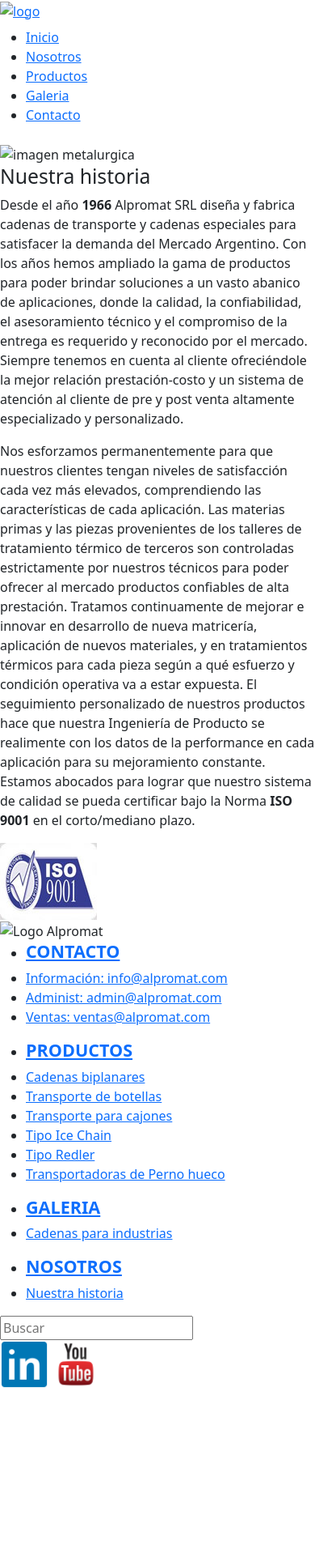
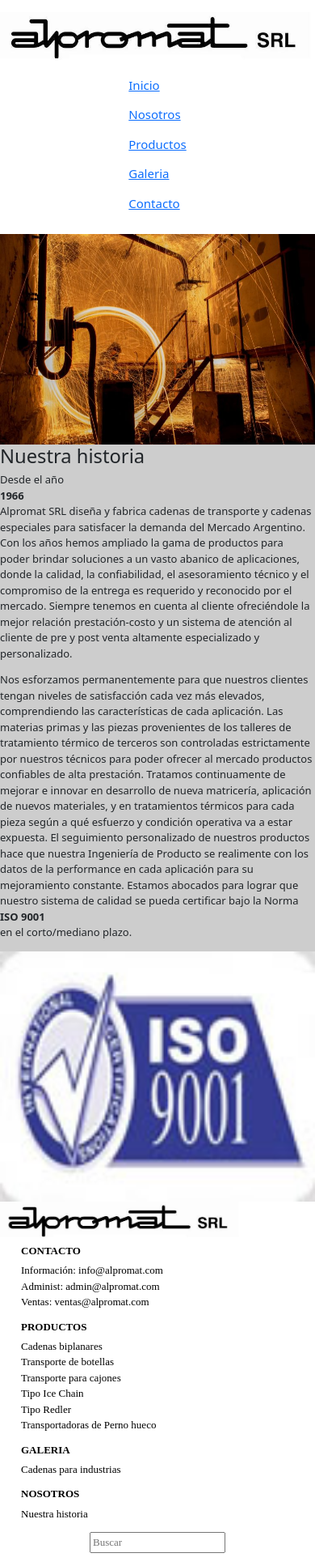
Before and after one commit to Barbarabarua/PreEntrega3, a website: page pages/nosotros.html in a window 390 px wide. Shown: the top 1934 px of the page at 81% size. Before the commit the page ends 1715 px from the top, so only its background shows below. Drawn offline with nearby package versions, Linux system fonts and the light colour scheme; files that its build step writes are made by us from their sources; files whose address does not match are found by name.

Commit message:
Guardando información para subir a Github

```diff
--- a/pages/nosotros.html
+++ b/pages/nosotros.html
@@ -32,10 +32,10 @@
     <main class="main-nosotros">
         <section class="grid-nosotros">
             <div>
-                <img class="img-metalurgica" src="images/metalurgica.jpg" height="350em" width="550em" alt="imagen metalurgica">
+                <img class="img-metalurgica" src="images/metalurgica.jpg" height="350em" width="550em" alt="Metalurgica especializada en cadenas transportadoras">
             </div>
         <div>
-            <h2>Nuestra historia</h2>
+            <h1>Nuestra historia</h1>
             <p>Desde el año <b>1966</b> Alpromat SRL diseña y fabrica cadenas de transporte y cadenas especiales para satisfacer la demanda del Mercado Argentino. Con los años hemos ampliado la gama de productos para poder brindar soluciones a un vasto abanico de aplicaciones, donde la calidad, la confiabilidad, el asesoramiento técnico y el compromiso de la entrega es requerido y reconocido por el mercado. Siempre tenemos en cuenta al cliente ofreciéndole la mejor relación prestación-costo y un sistema de atención al cliente de pre y post venta altamente especializado y personalizado.</p>
              <p>Nos esforzamos permanentemente para que nuestros clientes tengan niveles de satisfacción cada vez más elevados, comprendiendo las características de cada aplicación. Las materias primas y las piezas provenientes de los talleres de tratamiento térmico de terceros son controladas estrictamente por nuestros técnicos para poder ofrecer al mercado productos confiables de alta prestación. Tratamos continuamente de mejorar e innovar en desarrollo de nueva matricería, aplicación de nuevos materiales, y en tratamientos térmicos para cada pieza según a qué esfuerzo y condición operativa va a estar expuesta. El seguimiento personalizado de nuestros productos hace que nuestra Ingeniería de Producto se realimente con los datos de la performance en cada aplicación para su mejoramiento constante. Estamos abocados para lograr que nuestro sistema de calidad se pueda certificar bajo la Norma <b>ISO 9001</b> en el corto/mediano plazo.
             </p>
--- /dev/null
+++ b/sass/_footer.scss
@@ -0,0 +1,27 @@
+footer {
+    background-color: white;
+    color: black;
+    font-family: 'Times New Roman', Times, serif;
+}
+
+.grid-container {
+      display: grid;
+      grid-template-columns: 1fr 1fr 1fr 1fr 1fr;
+      grid-template-rows: 1fr;
+      grid-auto-flow: row;
+}
+
+.grid-container div ul li {
+    list-style: none;
+    display: inline-block;
+}
+
+.grid-item a{
+    color: black;
+    font-family: 'Times New Roman', Times, serif;
+    text-decoration: none;
+}
+
+.social-button{
+    align-items: center;
+}
--- /dev/null
+++ b/sass/_header.scss
@@ -0,0 +1,30 @@
+header {
+        display: flex;
+        justify-content: space-between;
+        .logo-nav {
+         margin-top: 15px;
+         display: flex;
+         height: 5em;
+         nav ul {
+         list-style: none;
+         display: inline-block;
+         padding: 16px;
+         li {
+            float: left;
+            margin-top: 14px;
+            a {
+            color: black;
+            font-weight: bold;
+            font-family: 'Times New Roman', Times, serif;
+            text-decoration: none;
+            font-size: 20px;
+            padding: 18px;
+            &:hover{
+            background-color: rgba(68, 109, 155, 0.712);
+            transform: translate(15px, 15px);
+        }
+        }
+    }
+}
+}
+}
--- /dev/null
+++ b/sass/_main.scss
@@ -0,0 +1,20 @@
+main {
+    background-color: rgba(197, 197, 197, 0.863);
+}
+
+.txt-bienvenida {
+    display: flex;
+    flex-direction: column;
+    font-size: 20px;
+    margin: 1%;
+    padding: 5%;
+    border: 1px solid grey;
+    text-align: center;
+    font-family:'Gill Sans', 'Gill Sans MT', Calibri, 'Trebuchet MS', sans-serif
+}
+
+.txt-bienvenida:hover {
+    background-color: black;
+    color: white;
+    transition: all 2s ease;
+}
--- /dev/null
+++ b/sass/_media.scss
@@ -0,0 +1,58 @@
+/*MEDIA HEADER*/
+@media only screen and (min-width: 320px) and (max-width: 500px){
+    * {
+        font-size: 13px;
+        display: flex;
+        flex-direction: column;
+        margin: 0;
+    }
+    body {
+        justify-content: center;
+    }
+    #aside {
+        display: none;
+    }
+    #mapa {
+        height: 120%;
+        width: 150%;
+    }
+    nav ul {
+            padding: 0;
+            li {
+                margin-top: 0;
+                float: inline-start;
+                a {
+                    font-size: 15px;
+                    padding: 7px;
+                    &:hover {
+                    transform: translate(2px, 2px);
+                }
+            }
+            }
+        }
+    }
+
+/*MEDIA QUERY INDEX*/
+@media only screen and (min-width: 320px) and (max-width: 500px){
+    .grid-container {
+        display: flex;
+        flex-direction: column;
+      }
+}
+@media (prefers-reduce-data:reduce){
+    body {
+        background-color: url(images/linkdin-img.png);
+    }
+}
+
+/*MEDIA QUERY NOSOTROS*/
+@media only screen and (min-width: 320px) and (max-width: 500px){
+    .grid-nosotros {
+            display: flex;
+            flex-direction: column;
+    }
+    .img-metalurgica {
+            height: auto;
+            width: auto;
+    }
+}
--- a/sass/components/header.scss
+++ /dev/null
@@ -1,30 +0,0 @@
-header {
-    display: flex;
-    justify-content: space-between;
-    nav ul {
-        list-style: none;
-        display: inline-block;
-        padding: 16px;
-        li {
-            float: left;
-            margin-top: 14px;
-        }
-        a {
-            color: black;
-            font-weight: bold;
-            font-family: "Times New Roman", Times, serif;
-            text-decoration: none;
-            font-size: 20px;
-            padding: 18px;
-        }
-        :hover {
-            background-color: rgba(68, 109, 155, 0.712);
-            transform: translate(15px, 15px);
-        }
-      }
-    }
-.logo-nav {
-    margin-top: 15px;
-    display: flex;
-    height: 5em;
-  }
--- a/sass/style.scss
+++ b/sass/style.scss
@@ -4,3 +4,8 @@
     font-style: none;
     box-sizing: border-box;
 }
+
+@import "header";
+@import "main";
+@import "footer";
+@import "media";
```
Also changed, not shown: index.html (+5 -5 lines), package.json (+19 -1 lines), pages/productos.html (+6 -6 lines), css/style.css, sass/components/footer.scss (deleted), sass/components/main.scss (deleted), 3 other files.
